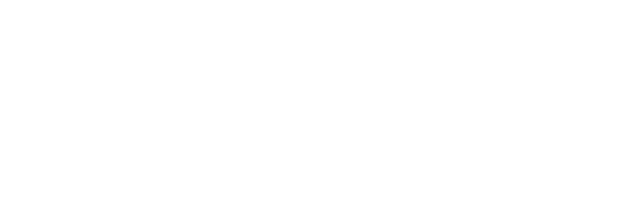
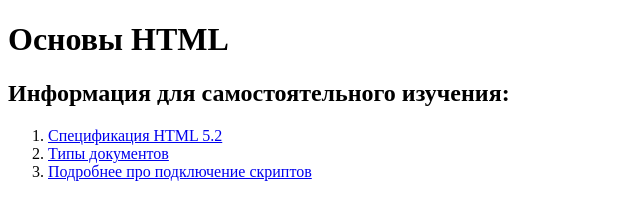
Before and after one commit to anastasia-borisova/task-html, a website: page src/index.html in a window 1280 px wide. Shown: the whole page, without its empty margins (0-640 px from the left). Drawn offline with Linux system fonts and the light colour scheme.

Commit message:
Задание по HTML

```diff
--- a/src/index.html
+++ b/src/index.html
@@ -1,7 +1,28 @@
 <!DOCTYPE html>
 <html lang="en">
     <head>
+        <meta charset="utf-8" />
         <title>HTML</title>
     </head>
-    <body></body>
+    <body>
+        <h1>Основы HTML</h1>
+        <h2>Информация для самостоятельного изучения:</h2>
+        <ol>
+            <li>
+                <a href="https://html.spec.whatwg.org/"
+                    >Спецификация HTML 5.2</a
+                >
+            </li>
+            <li>
+                <a href="https://www.w3schools.com/tags/tag_doctype.asp"
+                    >Типы документов</a
+                >
+            </li>
+            <li>
+                <a href="https://learn.javascript.ru/script-async-defer"
+                    >Подробнее про подключение скриптов</a
+                >
+            </li>
+        </ol>
+    </body>
 </html>
```
Also changed, not shown: 1 other file.
